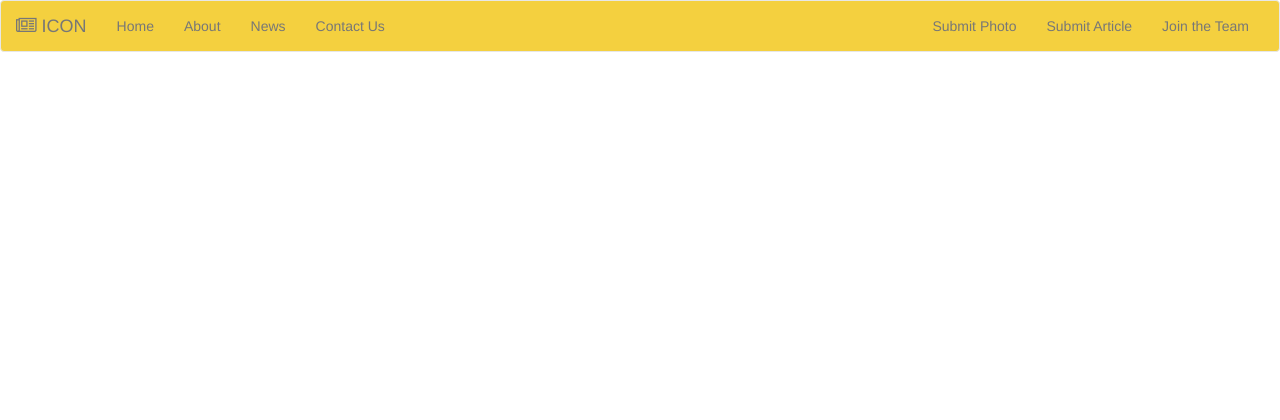
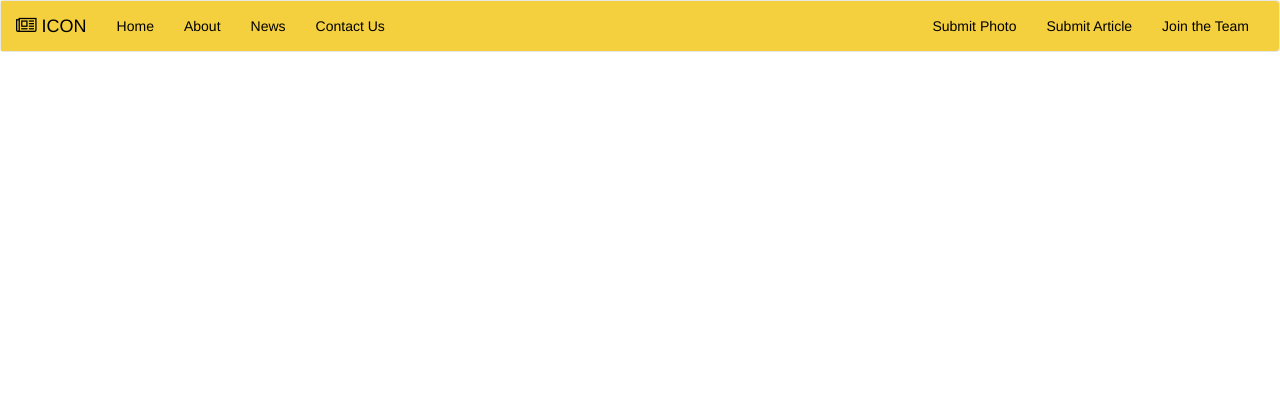
Before and after one commit to nikofernandez/ciICON, a CodeIgniter app: page /ciICON/ in a window 1280 px wide. Shown: the top 420 px of the page. Run offline with CodeIgniter, Linux system fonts and the light colour scheme; some libraries are stand-ins or nearby versions.

Commit message:
changed theme to Flatly and override navbar css to custom css and added new links (Contact Us, Submit Photo, Submit Article, Join the Team)

```diff
--- a/application/views/templates/header.php
+++ b/application/views/templates/header.php
@@ -15,11 +15,17 @@
     <link href="https://maxcdn.bootstrapcdn.com/font-awesome/4.7.0/css/font-awesome.min.css" rel="stylesheet" integrity="sha384-wvfXpqpZZVQGK6TAh5PVlGOfQNHSoD2xbE+QkPxCAFlNEevoEH3Sl0sibVcOQVnN" crossorigin="anonymous">
 
     <!-- Bootswatch CDN -->
-    <link href="https://maxcdn.bootstrapcdn.com/bootswatch/3.3.7/paper/bootstrap.min.css" rel="stylesheet" integrity="sha384-awusxf8AUojygHf2+joICySzB780jVvQaVCAt1clU3QsyAitLGul28Qxb2r1e5g+" crossorigin="anonymous">
+    <link href="https://maxcdn.bootstrapcdn.com/bootswatch/3.3.7/flatly/bootstrap.min.css" rel="stylesheet" integrity="sha384-+ENW/yibaokMnme+vBLnHMphUYxHs34h9lpdbSLuAwGkOKFRl4C34WkjazBtb7eT" crossorigin="anonymous">
 
     <style media="screen">
-      .navbar, .navbar-inverse{
+      .navbar, .navbar-inverse, .navbar-default a{
         background-color: #F4D03F !important;
+        color: #000 !important;
+      }
+
+      .navbar-default a:hover{
+        background-color: #17202A !important;
+        color: #FDFEFE !important;
       }
 
       .box{
```
